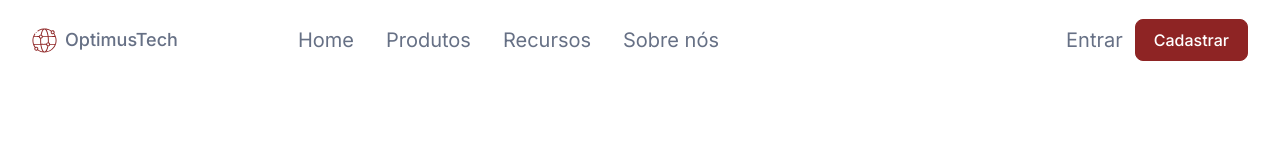
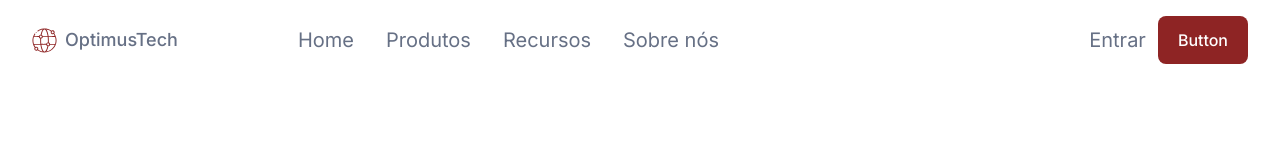
Before and after one commit to Epiled/7-days-optimus-tech, a React (Vite) app: page / in a window 1280 px wide. Shown: the top 160 px of the page. Built offline with nearby package versions, Linux system fonts and the light colour scheme.

Commit message:
feat(button): add new variants and update component types

```diff
--- a/src/components/Button/Button.module.scss
+++ b/src/components/Button/Button.module.scss
@@ -2,19 +2,70 @@
 @use "@/styles/breakpoints" as *;
 
 .button {
+  display: inline-flex;
+  justify-content: center;
+  align-items: center;
+  gap: 1rem;
   border-radius: 0.8rem;
-  border: 0.1rem solid $color-primary;
+  border: 0;
   background: $color-primary;
-  box-shadow: 0 0.1rem 0.2rem 0 $color-overlay-50;
   color: $color-surface-base;
   font-size: 1.6rem;
   font-weight: 500;
-  padding: 1rem 1.8rem;
-  box-shadow: 0 0 0 0 $color-primary-50;
+  line-height: 2.4rem;
+  padding: 1rem 1.2rem;
 
   &:hover {
     cursor: pointer;
     animation: pulse 0.9s infinite ease-in-out;
+  }
+
+  &[data-variant="primary"] {
+    background: $color-brand;
+    border-width: 0;
+    color: $color-neutral-white;
+  }
+
+  &[data-variant="secondary"] {
+    background: transparent;
+    border: 0 solid transparent;
+    color: $color-text-secondary;
+  }
+
+  &[data-variant="outline"] {
+    background: transparent;
+    border: 0.1rem solid $color-neutral-gray;
+    color: $color-text-primary;
+  }
+
+  &[data-variant="outline-primary"] {
+    background: transparent;
+    border: 0.1rem solid $color-brand;
+    color: $color-brand;
+  }
+
+  &[data-spacing="small"] {
+    padding: 0.8rem;
+  }
+
+  &[data-spacing="alternative"] {
+    padding: 1rem 1.8rem;
+  }
+
+  &[data-spacing="default"] {
+    padding: 1.2rem 2rem;
+  }
+
+  &[data-icon-only="true"] {
+    aspect-ratio: 1 / 1;
+
+    &[data-spacing="alternative"] {
+      padding: 1rem;
+    }
+
+    &[data-spacing="default"] {
+      padding: 1.2rem;
+    }
   }
 }
 
--- a/src/components/Button/index.tsx
+++ b/src/components/Button/index.tsx
@@ -1,11 +1,38 @@
+import Icon, { type IconConfig } from "../Icon/Icon";
 import styles from "./Button.module.scss";
+import type { ButtonProps } from "./Button.types";
 
-interface ButtonProps extends React.ButtonHTMLAttributes<HTMLButtonElement> {
-  children?: React.ReactNode;
-}
+export default function Button({
+  variant = "primary",
+  iconBefore,
+  iconAfter,
+  iconOnly,
+  text = "Button",
+  spacing = "default",
+  className,
+  type = "button",
+  ...buttonProps
+}: ButtonProps) {
+  const renderIcon = (icon?: IconConfig) => {
+    if (!icon) return null;
 
-export default function Button({ children }: ButtonProps) {
+    return <Icon name={icon.name} size={16} color="inherit" {...icon.props} />;
+  };
+
   return (
-    <button className={styles.button}>{children ? children : "Botão"}</button>
+    <button
+      {...buttonProps}
+      type={type}
+      className={`${styles.button} ${className ?? ""}`}
+      data-variant={variant}
+      data-spacing={spacing}
+      data-icon-only={iconOnly}
+    >
+      {renderIcon(iconBefore)}
+
+      {!iconOnly && text}
+
+      {renderIcon(iconAfter)}
+    </button>
   );
 }
```
Also changed, not shown: src/components/Button/Button.types.ts (added, +17 -0 lines), 1 other file (tests, documents, lock files or other folders).
